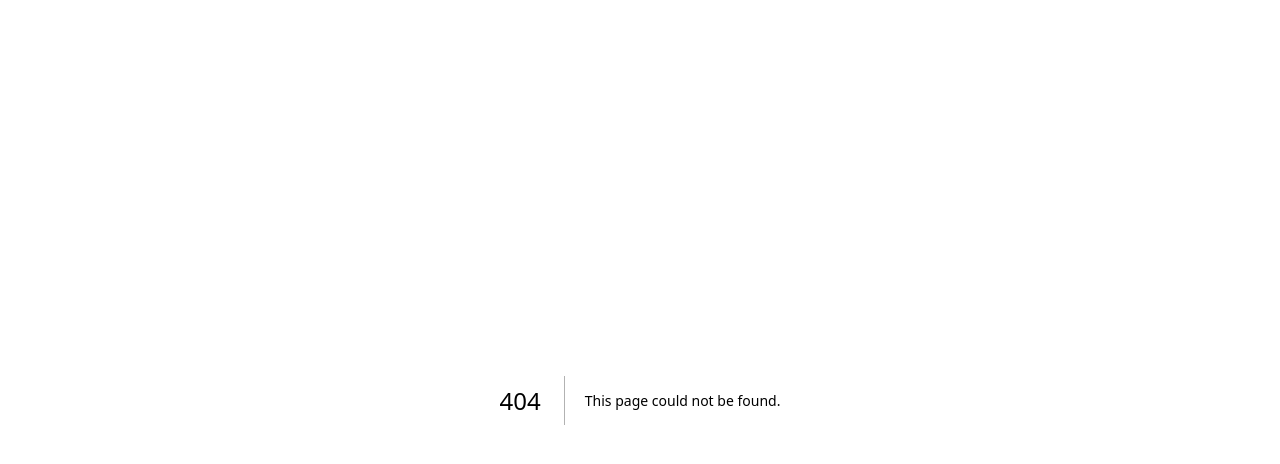
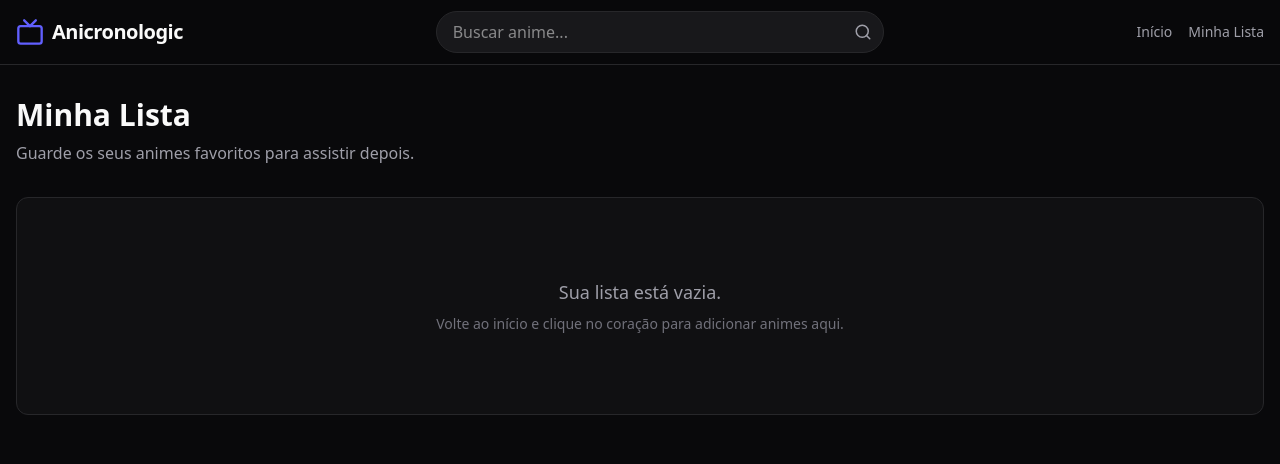
Before and after one commit to LuisPauloCN507/anicronologic, a Next.js app: page /favorites in a window 1280 px wide. Before the commit this address had no page. Shown: the top 464 px of the page. Built offline with nearby package versions, Linux system fonts and the light colour scheme.

Commit message:
feat: criar lista de favoritos usando localstorage e pagina minha lista

```diff
--- /dev/null
+++ b/src/app/favorites/page.js
@@ -0,0 +1,57 @@
+"use client";
+
+import { useState, useEffect } from "react";
+import Header from "@/components/Header";
+import AnimeCard from "@/components/AnimeCard";
+
+export default function FavoritesPage() {
+  const [favorites, setFavorites] = useState([]);
+  const [isLoaded, setIsLoaded] = useState(false);
+
+  useEffect(() => {
+    // Usamos o setTimeout para evitar a atualização síncrona no useEffect,
+    // resolvendo o aviso do ESLint e mantendo a performance ideal do React.
+    const timer = setTimeout(() => {
+      const storedFavorites = JSON.parse(localStorage.getItem("anicronologic_favorites") || "[]");
+      setFavorites(storedFavorites);
+      setIsLoaded(true);
+    }, 0);
+
+    return () => clearTimeout(timer); // Limpeza de segurança
+  }, []);
+
+  return (
+    <div className="min-h-screen flex flex-col">
+      <Header />
+
+      <main className="flex-1 max-w-7xl w-full mx-auto px-4 py-8">
+        <div className="mb-8">
+          <h1 className="text-3xl font-bold text-zinc-50 mb-2">
+            Minha Lista
+          </h1>
+          <p className="text-zinc-400">
+            {isLoaded && favorites.length > 0
+              ? `Você tem ${favorites.length} anime(s) salvo(s).`
+              : "Guarde os seus animes favoritos para assistir depois."}
+          </p>
+        </div>
+
+        {/* Mostra um texto de loading enquanto busca os dados */}
+        {!isLoaded ? (
+          <p className="text-zinc-500">Carregando seus favoritos...</p>
+        ) : favorites.length === 0 ? (
+          <div className="text-center py-20 bg-zinc-900/50 rounded-xl border border-zinc-800">
+            <p className="text-zinc-400 text-lg mb-2">Sua lista está vazia.</p>
+            <p className="text-zinc-500 text-sm">Volte ao início e clique no coração para adicionar animes aqui.</p>
+          </div>
+        ) : (
+          <div className="grid grid-cols-2 md:grid-cols-4 lg:grid-cols-5 gap-6">
+            {favorites.map((anime) => (
+              <AnimeCard key={anime.mal_id} anime={anime} />
+            ))}
+          </div>
+        )}
+      </main>
+    </div>
+  );
+}
--- a/src/components/AnimeCard.js
+++ b/src/components/AnimeCard.js
@@ -1,6 +1,7 @@
 import { Star } from "lucide-react";
 import Image from "next/image";
 import Link from "next/link";
+import FavoriteButton from "./FavoriteButton";
 
 export default function AnimeCard({ anime }) {
   return (
@@ -17,8 +18,12 @@ export default function AnimeCard({ anime }) {
           sizes="(max-width: 768px) 50vw, (max-width: 1200px) 25vw, 20vw"
           className="object-cover group-hover:scale-105 transition-transform duration-300"
         />
+
+        {/* Botão de Favorito no canto superior esquerdo */}
+        <FavoriteButton anime={anime} />
+
         {/* Etiqueta com a Nota do Anime */}
-        <div className="absolute top-2 right-2 bg-zinc-950/80 backdrop-blur-md px-2 py-1 rounded-md flex items-center gap-1 text-xs font-bold text-zinc-50">
+        <div className="absolute top-2 right-2 bg-zinc-950/80 backdrop-blur-md px-2 py-1 rounded-md flex items-center gap-1 text-xs font-bold text-zinc-50 z-10">
           <Star size={12} className="text-yellow-500 fill-yellow-500" />
           {anime.score ? anime.score : "N/A"}
         </div>
--- /dev/null
+++ b/src/components/FavoriteButton.js
@@ -0,0 +1,58 @@
+"use client";
+
+import { Heart } from "lucide-react";
+import { useState, useEffect } from "react";
+
+export default function FavoriteButton({ anime }) {
+  const [isFavorite, setIsFavorite] = useState(false);
+
+  useEffect(() => {
+    // O setTimeout joga a execução para o próximo milissegundo.
+    // Isso resolve o aviso do ESLint (pois deixa de ser síncrono)
+    // e protege o Next.js contra erros de renderização no servidor.
+    const timer = setTimeout(() => {
+      const favorites = JSON.parse(localStorage.getItem("anicronologic_favorites") || "[]");
+      const isFav = favorites.some((fav) => fav.mal_id === anime.mal_id);
+      setIsFavorite(isFav);
+    }, 0);
+
+    return () => clearTimeout(timer); // Limpeza de segurança
+  }, [anime.mal_id]);
+
+  const toggleFavorite = (e) => {
+    e.preventDefault();
+
+    let favorites = JSON.parse(localStorage.getItem("anicronologic_favorites") || "[]");
+
+    if (isFavorite) {
+      // Se já é favorito, remove da lista
+      favorites = favorites.filter((fav) => fav.mal_id !== anime.mal_id);
+    } else {
+      // Se não é, adiciona as informações básicas para montarmos o card depois
+      favorites.push({
+        mal_id: anime.mal_id,
+        title: anime.title,
+        images: anime.images,
+        score: anime.score,
+        year: anime.year,
+        episodes: anime.episodes
+      });
+    }
+
+    localStorage.setItem("anicronologic_favorites", JSON.stringify(favorites));
+    setIsFavorite(!isFavorite);
+  };
+
+  return (
+    <button
+      onClick={toggleFavorite}
+      className="absolute top-2 left-2 bg-zinc-950/80 backdrop-blur-md p-1.5 rounded-full text-zinc-50 hover:bg-zinc-900 transition-colors z-10"
+      title={isFavorite ? "Remover dos Favoritos" : "Adicionar aos Favoritos"}
+    >
+      <Heart
+        size={18}
+        className={isFavorite ? "fill-red-500 text-red-500" : "text-zinc-50"}
+      />
+    </button>
+  );
+}
--- a/src/components/Header.js
+++ b/src/components/Header.js
@@ -10,9 +10,9 @@ export default function Header() {
   const router = useRouter();
 
   const handleSearch = (e) => {
-    e.preventDefault(); // Evita que a página recarregue ao dar Enter
+    e.preventDefault();
     if (query.trim()) {
-      router.push(`/search?q=${query}`); // Redireciona para a página de busca
+      router.push(`/search?q=${query}`);
     }
   };
 
@@ -46,12 +46,12 @@ export default function Header() {
         </form>
 
         {/* Navegação */}
-        <nav>
+        <nav className="flex items-center gap-4">
           <Link href="/" className="text-sm font-medium text-zinc-400 hover:text-zinc-50 transition-colors">
             Início
           </Link>
-          <Link href="/explore" className="text-sm font-medium text-zinc-400 hover:text-zinc-50 transition-colors">
-            Explorar
+          <Link href="/favorites" className="text-sm font-medium text-zinc-400 hover:text-indigo-500 transition-colors">
+            Minha Lista
           </Link>
         </nav>
 
```
